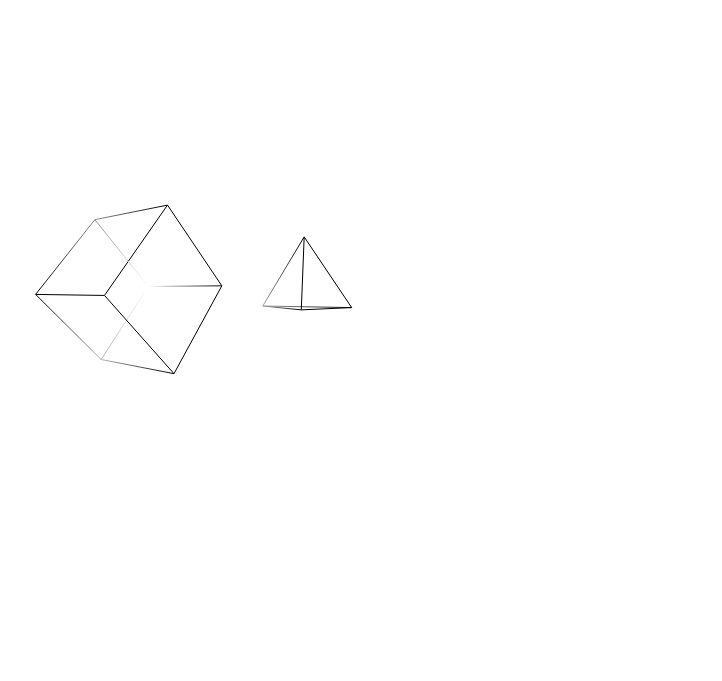
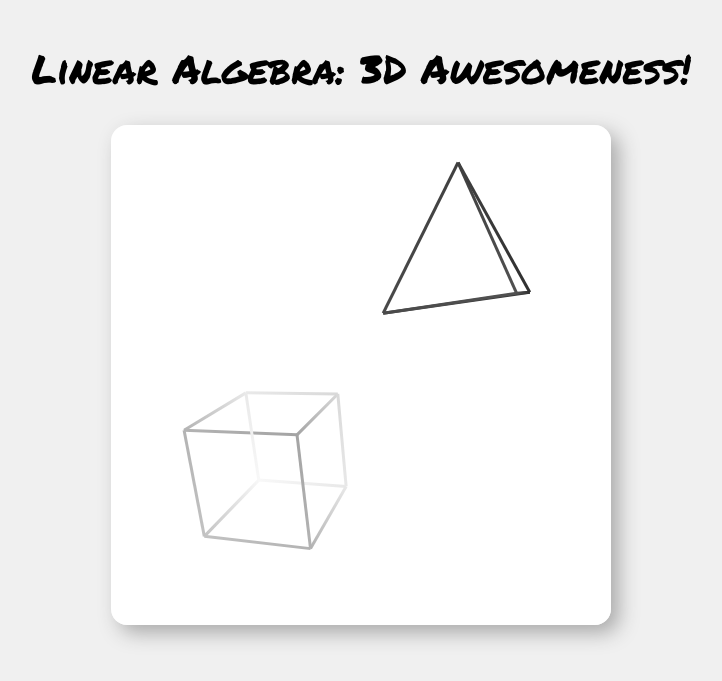
Before and after one commit to thatpixelguy/thatpixelguy.github.io, a Jekyll site: the page projects/la3d/index.html, which Jekyll copies as it is, in a window 1280 px wide. Shown: the top 681 px of the page, without its empty margins (279-1001 px from the left). Built offline with Jekyll 4.4.1, drawn with Linux system fonts in a browser that asks for light colours; Markdown is read by kramdown in place of the engine named in the settings; some of the changed lines change nothing that is shown.

Commit message:
Added files via upload

```diff
--- a/projects/la3d/graphics.js
+++ b/projects/la3d/graphics.js
@@ -3,13 +3,13 @@
 var canvas = null;
 var context = null;
 
-var viewportWidth = 500;
-var viewportHeight = 500;
+var viewportWidth;
+var viewportHeight;
 
-var fov = 60;
+var fov  = 60;
 var near = 0.1;
-var far = 1000;
-var s = 1 / Math.tan(fov * 0.5 * Math.PI / 180);
+var far  = 1000;
+var s    = 1 / Math.tan(fov * 0.5 * Math.PI / 180);
 
 var perspectiveMatrix = [
     [s, 0, 0, 0],
@@ -22,6 +22,11 @@ function setWorkingCanvas(name)
 {
     canvas = document.getElementById(name);
     context = canvas.getContext('2d');
+
+    context.lineWidth = 3;
+
+    viewportWidth = canvas.width;
+    viewportHeight = canvas.height;
 }
 
 function drawLine(x1, y1, x2, y2, color)
@@ -95,22 +100,25 @@ class Shape
 
             var w;
 
-            var o1 = matrix44MultiplyVector3(perspectiveMatrix, p1);
-            var o2 = matrix44MultiplyVector3(perspectiveMatrix, p2);
+            var projPoint1 = matrix44MultiplyVector3(perspectiveMatrix, p1);
+            var projPoint2 = matrix44MultiplyVector3(perspectiveMatrix, p2);
 
             // don't draw line segments that are outside the screen's boundaries
-            if((o1[0] < -1 || o1[0] > 1 || o1[1] < -1 || o1[1] > 1) &&
-               (o2[0] < -1 || o2[0] > 1 || o2[1] < -1 || o2[1] > 1))
+            if((projPoint1[0] < -1 || projPoint1[0] > 1 || projPoint1[1] < -1 || projPoint1[1] > 1) &&
+               (projPoint2[0] < -1 || projPoint2[0] > 1 || projPoint2[1] < -1 || projPoint2[1] > 1))
                 continue;
 
-            var x1 = Math.min(viewportWidth  - 1, ((o1[0] + 1) * 0.5 * viewportWidth));
-            var y1 = Math.min(viewportHeight - 1, ((1 - (o1[1] + 1) * 0.5) * viewportHeight));
+            // Convert the normalized coordinates (-1.0 to 1.0) to pixel-space
+            var x1 = Math.min(viewportWidth  - 1, ((projPoint1[0] + 1) * 0.5 * viewportWidth));
+            var y1 = Math.min(viewportHeight - 1, ((1 - (projPoint1[1] + 1) * 0.5) * viewportHeight));
+            var x2 = Math.min(viewportWidth  - 1, ((projPoint2[0] + 1) * 0.5 * viewportWidth));
+            var y2 = Math.min(viewportHeight - 1, ((1 - (projPoint2[1] + 1) * 0.5) * viewportHeight));
 
-            var x2 = Math.min(viewportWidth  - 1, ((o2[0] + 1) * 0.5 * viewportWidth));
-            var y2 = Math.min(viewportHeight - 1, ((1 - (o2[1] + 1) * 0.5) * viewportHeight));
-
-            var color1 = Math.floor(Math.max(p1[2] - 10.3, 0) * 255);
-            var color2 = Math.floor(Math.max(p2[2] - 10.3, 0) * 255);
+            // Fade out lines that are farther away to enhance illusion of depth.
+            var threshold = -0.1;
+            var depth = 11;
+            var color1 = Math.floor(Math.max(threshold + (p1[2] / depth), 0) * 255);
+            var color2 = Math.floor(Math.max(threshold + (p2[2] / depth), 0) * 255);
 
             var gradient = context.createLinearGradient(x1, y1, x2, y2);
             gradient.addColorStop(0, "rgb(" + color1 + "," + color1 + "," + color1 + ")");
@@ -121,8 +129,9 @@ class Shape
     }
 }
 
+var angle = 0;
+var tetrahedron, cube;
 
-var tetrahedron, cube;
 function init()
 {
     tetrahedron = new Shape([
@@ -157,27 +166,20 @@ function init()
     ]);
 
     cube.scale(1.25);
-
-    console.log(tetrahedron);
-
-    cube.draw(0, 0, 10, 2);
+    tetrahedron.scale(0.75);
 
     toggleAnimation();
 }
-
-var angle = 0;
 
 function draw()
 {
     angle += 0.01;
 
-    context.clearRect(0, 0, canvas.width, canvas.height);
+    context.fillStyle = "white";
+    context.fillRect(0, 0, canvas.width, canvas.height);
 
-    var amt = 0;
-    context.translate(amt, amt);
-    cube.draw(0, 0, 10, angle);
-    tetrahedron.draw(-4, 0, 10, angle * 3);
-    context.translate(-amt, -amt);
+    cube.draw(2, 2, 10, angle);
+    tetrahedron.draw(-1, -1, 4, angle * 3);
 
 }
 
@@ -190,5 +192,5 @@ function toggleAnimation()
         intervalId = null;
     }
     else
-        intervalId = window.setInterval(draw, 20);
+        intervalId = window.setInterval(draw, 16);
 }
--- a/projects/la3d/index.html
+++ b/projects/la3d/index.html
@@ -1,19 +1,38 @@
 <!DOCTYPE HTML>
 <html>
+
   <head>
+    <title>Linear Algebra: 3D Awesomeness!</title>
     <script type="text/javascript" src="math.js"></script>
     <script type="text/javascript" src="graphics.js"></script>
+    <link href='https://fonts.googleapis.com/css?family=Permanent+Marker' rel='stylesheet' type='text/css'>
+
     <style>
       body {
         margin: 0px;
         padding: 0px;
         margin: 40px auto;
+        background-color: #f0f0f0;
       }
+
+      h1, h2, h3 {
+        font-family: 'Permanent Marker', cursive;
+        font-weight: normal;
+      }
+
+      h1 {
+        font-size: 40px;
+      }
+
     </style>
+
   </head>
+
+
   <body>
     <center>
-      <canvas id="3d" width="960" height="720"></canvas>
+      <h1>Linear Algebra: 3D Awesomeness!</h1>
+      <canvas id="3d" width="500" height="500" style="border-radius: 16px; border: 0px solid #eee; box-shadow: 8px 8px 20px #aaa;"></canvas>
     </center>
 
     <script type="text/javascript">
@@ -22,4 +41,5 @@
     </script>
 
   </body>
+
 </html>
--- a/projects/la3d/math.js
+++ b/projects/la3d/math.js
@@ -16,18 +16,18 @@ function matrixAdd(m1, m2)
 
 function matrixMultiply(m1, m2)
 {
-    var product = [];
+    var m1w = m1[0].length;
+    var m1h = m1.length;
+    var m2w = m2[0].length;
+    var m2h = m2.length;
 
-    if(m1[0].length != m2.length)
+    if(m1w != m2h)
     {
         console.log("ERROR: Matrix multiplication doesn't make sense!");
         return null;
     }
 
-    var m1w = m1[0].length;
-    var m1h = m1.length;
-    var m2w = m2[0].length;
-    var m2h = m2.length;
+    var product = [];
 
     for(var i = 0; i < m1h; i++)
     {
@@ -58,6 +58,12 @@ function matrixMultiplyVector(matrix, vector)
 
     var mw = matrix[0].length;
     var mh = matrix.length;
+
+    if(mw != vector.length)
+    {
+        console.log("ERROR: Matrix-vector multiplication doesn't make sense!");
+        return null;
+    }
 
     for(var i = 0; i < mh; i++)
     {
```
